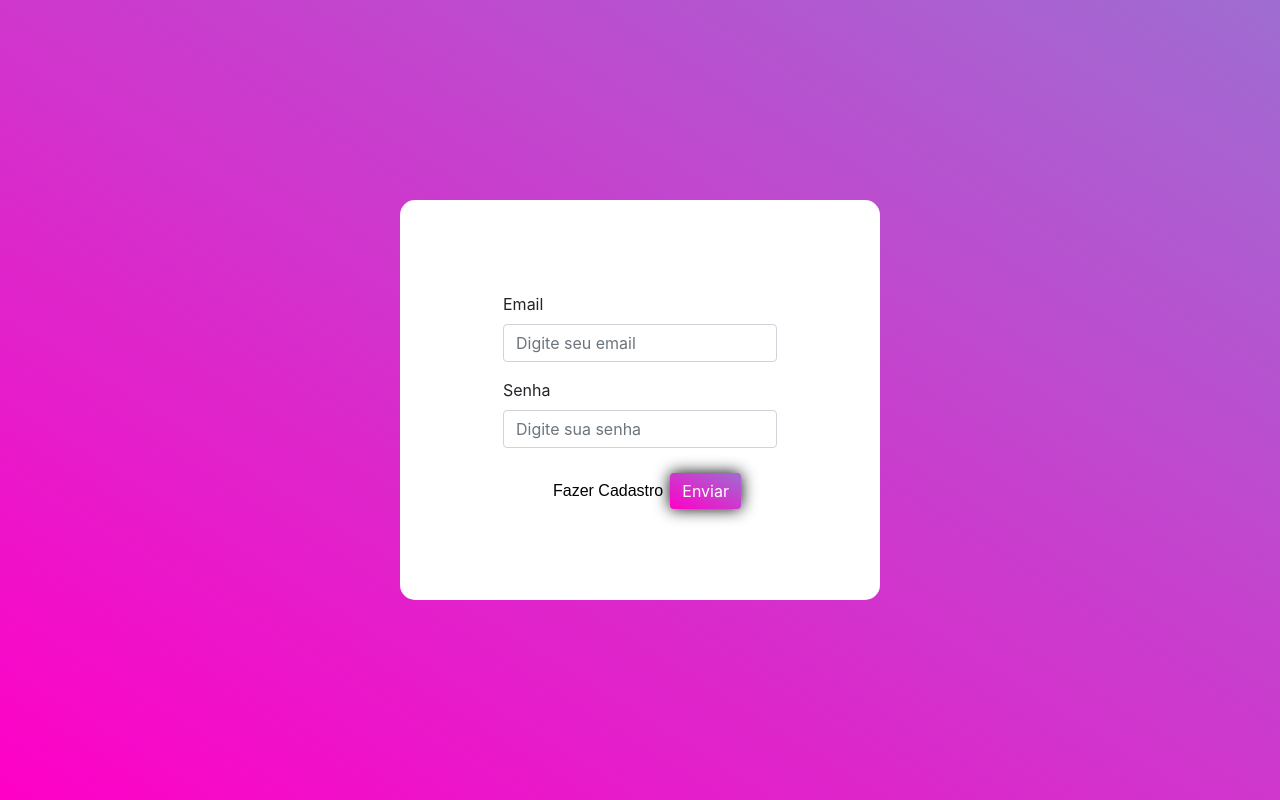
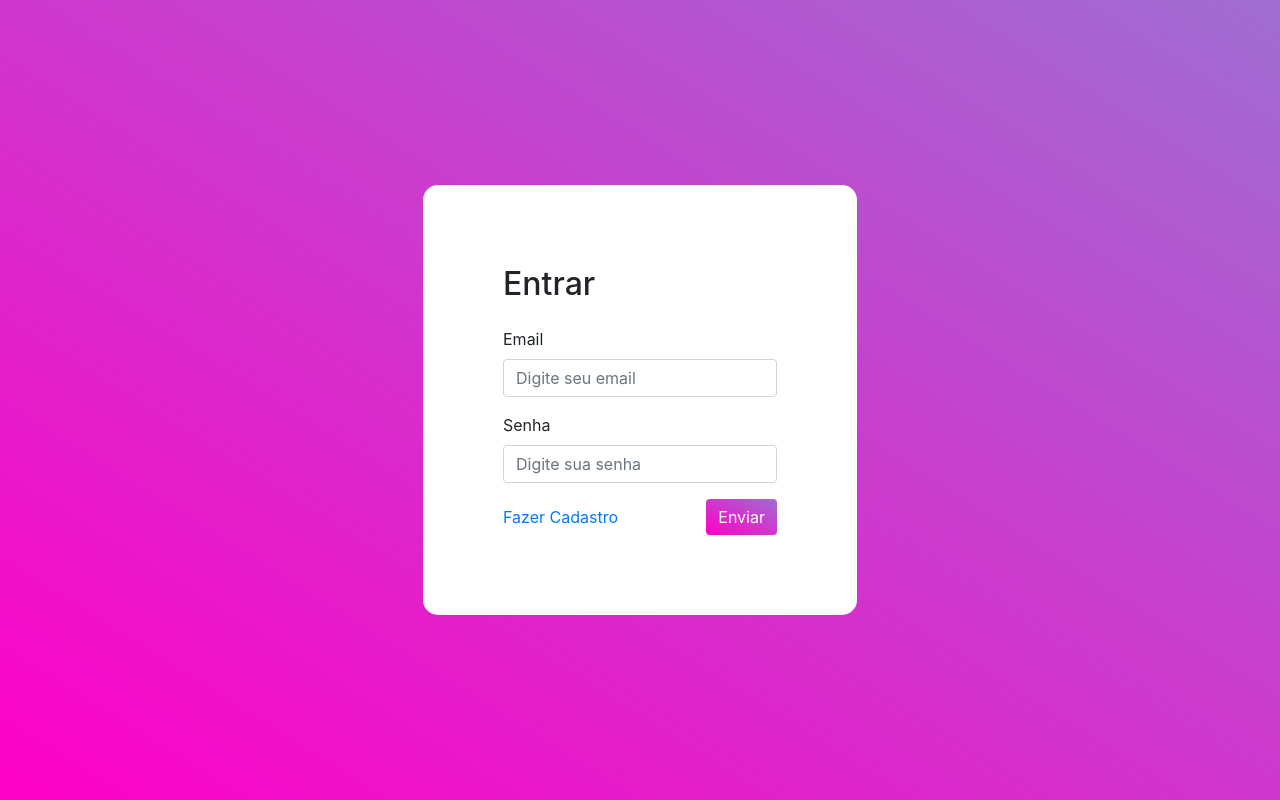
Before and after one commit to luis10barbo/nap-bank, a PHP site: page /entrar.php in a window 1280 px wide. Run offline with PHP 8.4, Linux system fonts and the light colour scheme; some web fonts are replaced.

Commit message:
Arrumado css de login

```diff
--- a/entrar.php
+++ b/entrar.php
@@ -44,6 +44,7 @@ if (!empty(adquirir_usuario())) {
 
   <div class="main">
     <form id="form-entrar">
+      <h2 id="titulo">Entrar</h2>
       <div class="form-group">
         <label for="email">Email</label>
         <input name="email" type="email" class="form-control" id="email" placeholder="Digite seu email" />
@@ -52,7 +53,7 @@ if (!empty(adquirir_usuario())) {
         <label for="senha">Senha</label>
         <input name="senha" type="password" class="form-control" id="senha" placeholder="Digite sua senha" />
       </div>
-      <div id="mover" class="row">
+      <div id="mover">
         <a id="a" href="registrar.php">Fazer Cadastro</a>
         <button id="button" class="btn btn-primary">Enviar</button>
       </div>
--- a/static/css/login/login.css
+++ b/static/css/login/login.css
@@ -16,10 +16,15 @@ body{
     margin: 0;
     background: linear-gradient(to top right,#FF00c7, #9F6DD2);
 }
+
+#titulo {
+    padding-bottom: 1rem;
+}
 .main{
     background-color: white;
-    width: 60vh;
-    height: 50vh;
+    /* width: 60vh; */
+    /* height: 50vh; */
+    padding: 5rem 5rem;
     display: flex;
     justify-content: center;
     align-items: center;
@@ -28,18 +33,15 @@ body{
 #button{
     background: linear-gradient(to top right, #FF00c7, #9F6DD2);
     border: 0;
-    filter: drop-shadow(0 0 0.50rem black);
+    /* filter: drop-shadow(0 0 0.50rem black); */
 }
-#a{
-    color: black;
-    font-family: "Outfti",sans-serif;
-    font-size: 1em;
+a:hover {color: #0067d6 !important;}
+
+#mover{
+    width: 100%;
+    display: flex;
+    justify-content: space-between;
+    align-items: center;
+    /* margin-left: 50px; */
+    /* margin-top: 25px; */
 }
-#mover{
-    display: flex;
-    justify-items: center;
-    align-items: center;
-    gap: 7px;
-    margin-left: 50px;
-    margin-top: 25px;
-}
```
